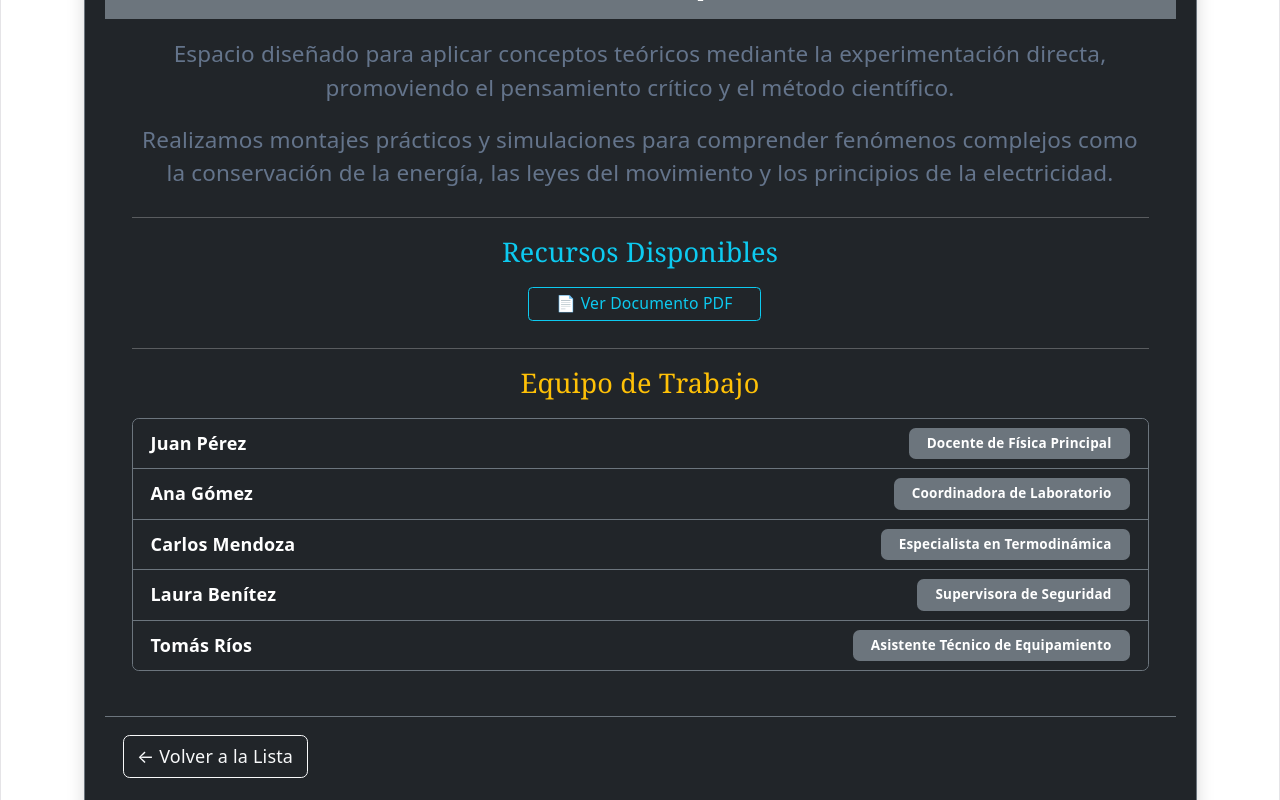
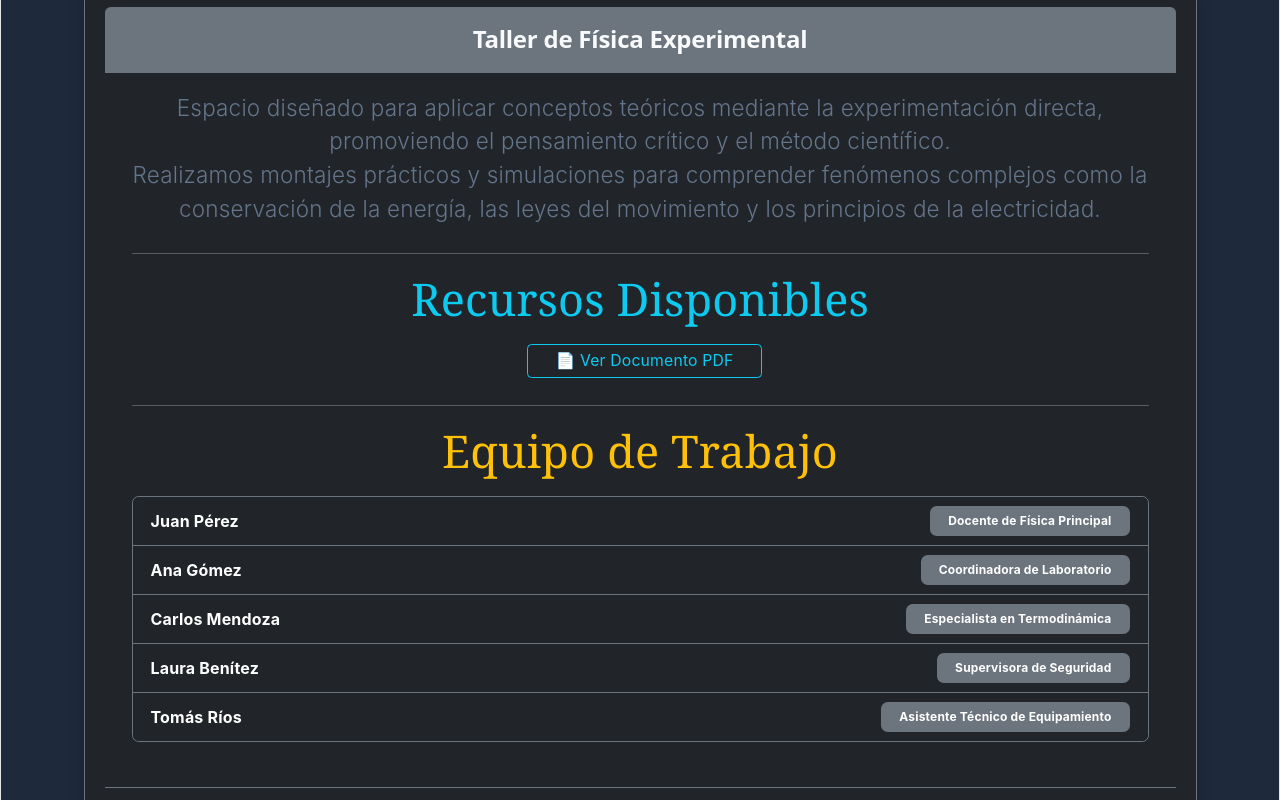
Before and after one commit to Fede301/pv_tp3_grupo5, a React (Vite) app: page /proyectos/1 in a window 1280 px wide. Shown: the part 300-1100 px from the top of the page. Built offline with nearby package versions, Linux system fonts and the light colour scheme.

Commit message:
react-bootstrap y limpieza de estilos

```diff
--- a/src/main.jsx
+++ b/src/main.jsx
@@ -3,9 +3,7 @@ import { StrictMode } from 'react'
 import { createRoot } from 'react-dom/client'
 import './index.css'
 import App from './App.jsx'
-import './scss/styles.scss'
-import * as bootstrap from 'bootstrap'
-import 'bootstrap/dist/css/bootstrap.min.css';
+
 
 createRoot(document.getElementById('root')).render(
   <StrictMode>
--- a/src/views/DetalleProyecto.jsx
+++ b/src/views/DetalleProyecto.jsx
@@ -1,6 +1,8 @@
 import { useParams, Link } from "react-router-dom";
 import { useEffect, useState } from "react";
 import { obtenerProyectos } from "../services/proyectoService";
+// Importamos los componentes oficiales de React-Bootstrap
+import { Container, Card, Button, ListGroup, Badge } from "react-bootstrap";
 
 const DetalleProyecto = () => {
     const { id } = useParams();
@@ -14,23 +16,23 @@ const DetalleProyecto = () => {
 
     if (!proyecto) {
         return (
-            <div className="container mt-5 text-center text-white">
+            <Container className="mt-5 text-center text-white">
                 <p className="fs-4">Cargando detalles...</p>
-            </div>
+            </Container>
         );
     }
 
     const { titulo, descripcion, recursos, equipo } = proyecto;
 
     return (
-        <div className="container mt-4 mb-5">
-            <div className="card bg-dark text-white border-secondary shadow">
+        <Container className="mt-4 mb-5">
+            <Card className="bg-dark text-white border-secondary shadow">
 
-                <div className="card-header border-secondary bg-secondary text-center py-3">
+                <Card.Header className="border-secondary bg-secondary text-center py-3">
                     <h2 className="mb-0 fw-bold">{titulo}</h2>
-                </div>
+                </Card.Header>
 
-                <div className="card-body px-4">
+                <Card.Body className="px-4">
                     <div className="mb-4">
                         {descripcion.map((texto, index) => (
                             <p key={index} className="lead fs-5 text-light-50 lh-base">{texto}</p>
@@ -42,9 +44,16 @@ const DetalleProyecto = () => {
                     <div className="mb-4">
                         <h4 className="text-info mb-3">Recursos Disponibles</h4>
                         <div className="ps-2">
-                            <a href={recursos.pdf} target="_blank" rel="noreferrer" className="btn btn-outline-info btn-sm px-4">
+                            <Button
+                                href={recursos.pdf}
+                                target="_blank"
+                                rel="noreferrer"
+                                variant="outline-info"
+                                size="sm"
+                                className="px-4"
+                            >
                                 📄 Ver Documento PDF
-                            </a>
+                            </Button>
                         </div>
                     </div>
 
@@ -52,25 +61,29 @@ const DetalleProyecto = () => {
 
                     <div className="mb-4">
                         <h4 className="text-warning mb-3">Equipo de Trabajo</h4>
-                        <ul className="list-group list-group-flush rounded border border-secondary">
+                        {/* Usamos el ListGroup oficial de React-Bootstrap para las listas prolijas */}
+                        <ListGroup variant="flush" className="rounded border border-secondary">
                             {equipo.map((persona, index) => (
-                                <li key={index} className="list-group-item bg-dark text-white border-secondary d-flex justify-content-between align-items-center">
+                                <ListGroup.Item
+                                    key={index}
+                                    className="bg-dark text-white border-secondary d-flex justify-content-between align-items-center"
+                                >
                                     <span className="fw-bold">{persona.nombre}</span>
-                                    <span className="badge bg-secondary px-3 py-2">{persona.rol}</span>
-                                </li>
+                                    <Badge bg="secondary" className="px-3 py-2">{persona.rol}</Badge>
+                                </ListGroup.Item>
                             ))}
-                        </ul>
+                        </ListGroup>
                     </div>
-                </div>
+                </Card.Body>
 
-                <div className="card-footer border-secondary bg-transparent d-flex justify-content-start py-3">
-                    <Link to="/proyectos" className="btn btn-outline-light">
+                <Card.Footer className="border-secondary bg-transparent d-flex justify-content-start py-3">
+                    <Button as={Link} to="/proyectos" variant="outline-light">
                         ← Volver a la Lista
-                    </Link>
-                </div>
+                    </Button>
+                </Card.Footer>
 
-            </div>
-        </div>
+            </Card>
+        </Container>
     );
 };
 
```
Also changed, not shown: src/ProyectoCard.jsx (added, +25 -0 lines), 1 other file (tests, documents, lock files or other folders).
